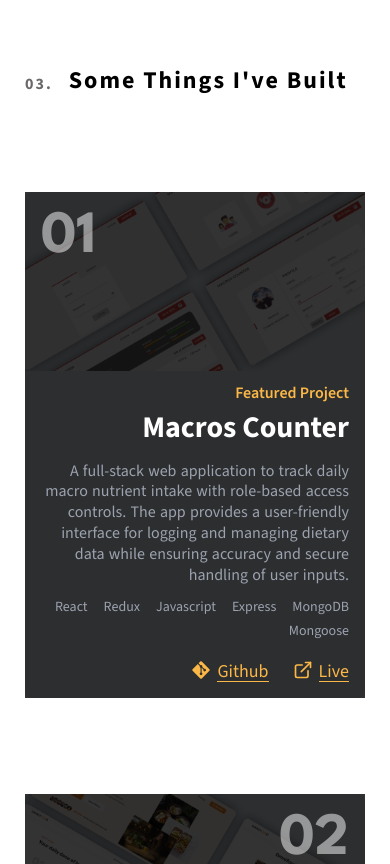
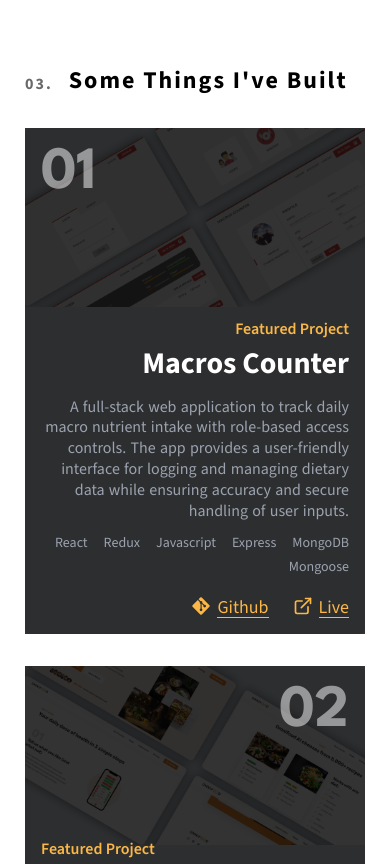
Before and after one commit to SuGo17/Portfolio, a React (Vite) app: page / in a window 390 px wide. Shown: the part 2860-3724 px from the top of the page. Built offline with nearby package versions, Linux system fonts and the light colour scheme.

Commit message:
projects section gap fix

```diff
--- a/src/pages/Home/Sections/Projects/index.module.scss
+++ b/src/pages/Home/Sections/Projects/index.module.scss
@@ -2,5 +2,5 @@
 @use "@Styles/utils.module.scss";
 
 .project-cards-container {
-  @apply flex flex-col gap-24;
+  @apply flex flex-col gap-8 lg:gap-24;
 }
--- a/src/pages/Home/Sections/Projects/index.tsx
+++ b/src/pages/Home/Sections/Projects/index.tsx
@@ -14,7 +14,7 @@ const Projects: FC = () => {
       id="projects-section"
       paddingVerticle={["pt-10", "md:pt-24"]}
     >
-      <Header className="mb-24">Some Things I've Built</Header>
+      <Header className="mb-8 lg:mb-24">Some Things I've Built</Header>
       <div className={getSCSSSelectors("project-cards-container")}>
         {data.projects.map((project, index) => (
           <ProjectCard {...project} key={index} />
```
